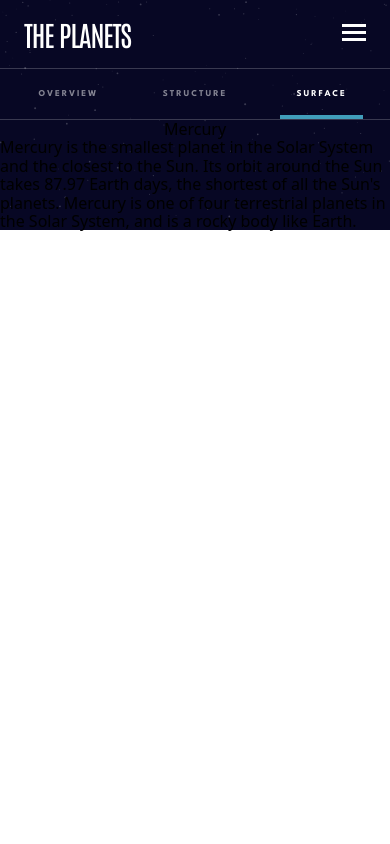
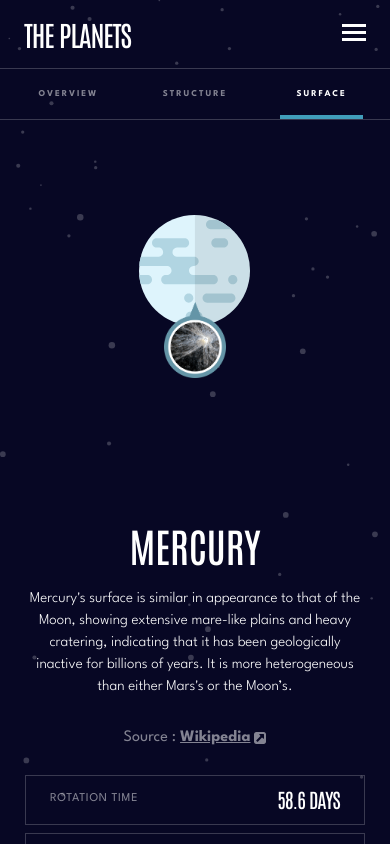
Before and after one commit to stephjoseph/planets-facts-site, a Next.js app: page /mercury in a window 390 px wide. Both pictures are taken after a click on the element "SURFACE". Shown: the top 844 px of the page. Built offline with nearby package versions, Linux system fonts and the light colour scheme.

Commit message:
finish mobile view

```diff
--- /dev/null
+++ b/components/planet/Main.js
@@ -0,0 +1,95 @@
+import { useEffect, useState } from 'react';
+import Image from 'next/image';
+import styles from '../../styles/Planet.module.css';
+import Link from 'next/link';
+
+const Main = ({ planet, color, tabSelected }) => {
+  useEffect(() => {}, [planet]);
+  return (
+    <main className={styles.main}>
+      <div className={styles.planet}>
+        <div className={styles.planet__img}>
+          <Image
+            width={planet.dimensions.mobile}
+            height={planet.dimensions.mobile}
+            alt={`${planet.name} illustration`}
+            src={
+              tabSelected === 'Overview'
+                ? planet.images.planet
+                : tabSelected === 'Structure'
+                ? planet.images.internal
+                : planet.images.planet
+            }
+          />
+        </div>
+        {tabSelected === 'Surface' && (
+          <div className={styles.planet__geologyImg}>
+            <Image
+              width={planet.surface.mobile.width}
+              height={planet.surface.mobile.height}
+              alt={`${planet.name} illustration`}
+              src={planet.images.geology}
+            />
+          </div>
+        )}
+
+        <div className={styles.planet__summary}>
+          <div className={styles.planet__content}>
+            <h1>{planet.name}</h1>
+            <p>
+              {tabSelected === 'Overview'
+                ? planet.overview.content
+                : tabSelected === 'Structure'
+                ? planet.structure.content
+                : tabSelected === 'Surface'
+                ? planet.geology.content
+                : planet.overview.content}
+            </p>
+          </div>
+          <div className={styles.planet__source}>
+            Source :{' '}
+            <Link
+              href={
+                tabSelected === 'Overview'
+                  ? planet.overview.source
+                  : tabSelected === 'Structure'
+                  ? planet.structure.source
+                  : tabSelected === 'Surface'
+                  ? planet.geology.source
+                  : planet.overview.source
+              }
+            >
+              <a>Wikipedia</a>
+            </Link>{' '}
+            <Image
+              width={12}
+              height={12}
+              alt=''
+              src='/assets/icon-source.svg'
+            />
+          </div>
+        </div>
+      </div>
+      <div className={styles.planet__details}>
+        <div className={styles.planet__detail}>
+          <div>Rotation Time</div>
+          <div className={styles.planet__detailValue}>{planet.rotation}</div>
+        </div>
+        <div className={styles.planet__detail}>
+          <div>Revolution Time</div>
+          <div className={styles.planet__detailValue}>{planet.revolution}</div>
+        </div>
+        <div className={styles.planet__detail}>
+          <div>Radius</div>
+          <div className={styles.planet__detailValue}>{planet.radius}</div>
+        </div>
+        <div className={styles.planet__detail}>
+          <div>Average Temp</div>
+          <div className={styles.planet__detailValue}>{planet.temperature}</div>
+        </div>
+      </div>
+    </main>
+  );
+};
+
+export default Main;
--- a/pages/[planet].js
+++ b/pages/[planet].js
@@ -1,8 +1,8 @@
+import { useEffect, useState } from 'react';
 import path from 'path';
 import fs from 'fs/promises';
-import { useEffect, useState } from 'react';
-import styles from '../styles/Planet.module.css';
 import Header from '../components/planet/Header';
+import Main from '../components/planet/Main';
 
 export const getStaticPaths = async () => {
   const filePath = path.join(process.cwd(), 'public', 'data.json');
@@ -73,8 +73,9 @@ const Planet = ({ planet }) => {
   };
 
   useEffect(() => {
+    setPlanetColor(planet);
     setTabSelected('Overview');
-    setPlanetColor(planet);
+    console.log(planet);
   }, [planet]);
 
   return (
@@ -84,8 +85,7 @@ const Planet = ({ planet }) => {
         tabSelected={tabSelected}
         setTabSelected={setTabSelected}
       />
-      {planet.name}
-      <div>{planet.overview.content}</div>
+      <Main planet={planet} color={color} tabSelected={tabSelected} />
     </>
   );
 };
--- a/public/data.json
+++ b/public/data.json
@@ -21,6 +21,25 @@
       "planet": "/assets/planet-mercury.svg",
       "internal": "/assets/planet-mercury-internal.svg",
       "geology": "/assets/geology-mercury.png"
+    },
+    "dimensions": {
+      "mobile": 111,
+      "tablet": 184,
+      "desktop": 290
+    },
+    "surface": {
+      "mobile": {
+        "width": 62.38,
+        "height": 76.16
+      },
+      "tablet": {
+        "width": 103.42,
+        "height": 126.26
+      },
+      "desktop": {
+        "width": 163,
+        "height": 199
+      }
     }
   },
   {
@@ -47,9 +66,23 @@
       "geology": "/assets/geology-venus.png"
     },
     "dimensions": {
-      "mobile": 111,
-      "tablet": 184,
-      "desktop": 290
+      "mobile": 154,
+      "tablet": 253,
+      "desktop": 400
+    },
+    "surface": {
+      "mobile": {
+        "width": 62.38,
+        "height": 76.16
+      },
+      "tablet": {
+        "width": 103.42,
+        "height": 126.26
+      },
+      "desktop": {
+        "width": 163,
+        "height": 199
+      }
     }
   },
   {
@@ -76,9 +109,23 @@
       "geology": "/assets/geology-earth.png"
     },
     "dimensions": {
-      "mobile": 154,
-      "tablet": 253,
-      "desktop": 400
+      "mobile": 173,
+      "tablet": 285,
+      "desktop": 450
+    },
+    "surface": {
+      "mobile": {
+        "width": 62.38,
+        "height": 76.16
+      },
+      "tablet": {
+        "width": 103.42,
+        "height": 126.26
+      },
+      "desktop": {
+        "width": 163,
+        "height": 199
+      }
     }
   },
   {
@@ -108,6 +155,20 @@
       "mobile": 129,
       "tablet": 213,
       "desktop": 336
+    },
+    "surface": {
+      "mobile": {
+        "width": 62.38,
+        "height": 76.16
+      },
+      "tablet": {
+        "width": 103.42,
+        "height": 126.26
+      },
+      "desktop": {
+        "width": 163,
+        "height": 199
+      }
     }
   },
   {
@@ -137,6 +198,20 @@
       "mobile": 224,
       "tablet": 369,
       "desktop": 582
+    },
+    "surface": {
+      "mobile": {
+        "width": 62.38,
+        "height": 76.16
+      },
+      "tablet": {
+        "width": 103.42,
+        "height": 126.26
+      },
+      "desktop": {
+        "width": 163,
+        "height": 199
+      }
     }
   },
   {
@@ -166,6 +241,20 @@
       "mobile": 256,
       "tablet": 422,
       "desktop": 666.09
+    },
+    "surface": {
+      "mobile": {
+        "width": 62.38,
+        "height": 76.16
+      },
+      "tablet": {
+        "width": 103.42,
+        "height": 126.26
+      },
+      "desktop": {
+        "width": 163,
+        "height": 199
+      }
     }
   },
   {
@@ -195,6 +284,20 @@
       "mobile": 176,
       "tablet": 290,
       "desktop": 458
+    },
+    "surface": {
+      "mobile": {
+        "width": 62.38,
+        "height": 76.16
+      },
+      "tablet": {
+        "width": 103.42,
+        "height": 126.26
+      },
+      "desktop": {
+        "width": 163,
+        "height": 199
+      }
     }
   },
   {
@@ -224,6 +327,20 @@
       "mobile": 173,
       "tablet": 285,
       "desktop": 450
+    },
+    "surface": {
+      "mobile": {
+        "width": 62.38,
+        "height": 76.16
+      },
+      "tablet": {
+        "width": 103.42,
+        "height": 126.26
+      },
+      "desktop": {
+        "width": 163,
+        "height": 199
+      }
     }
   }
 ]
--- a/styles/Planet.module.css
+++ b/styles/Planet.module.css
@@ -35,3 +35,113 @@
   color: var(--white);
   border-bottom: 4px solid;
 }
+
+.main {
+  display: flex;
+  width: 100%;
+  flex-direction: column;
+  align-items: center;
+  gap: 1.75rem;
+  color: var(--white);
+  padding: 5.938rem 0rem 2.938rem 0rem;
+}
+
+.planet {
+  display: flex;
+  flex-direction: column;
+  align-items: center;
+  width: 87.2%;
+  gap: 6.125rem;
+  position: relative;
+  padding-top: 19rem;
+}
+
+.planet__img {
+  position: absolute;
+  top: 0;
+}
+
+.planet__geologyImg {
+  position: absolute;
+  top: 86.5px;
+}
+
+.planet__summary {
+  display: flex;
+  flex-direction: column;
+  align-items: center;
+  gap: 2rem;
+}
+.planet__content {
+  display: flex;
+  flex-direction: column;
+  align-items: center;
+  gap: 1rem;
+  text-align: center;
+}
+
+.planet__content h1 {
+  font-family: 'Antonio';
+  font-weight: 500;
+  font-size: 2.5rem;
+  line-height: 3.25rem;
+  letter-spacing: normal;
+  text-transform: uppercase;
+  color: var(--white);
+}
+
+.planet__content p {
+  font-family: 'League Spartan';
+  font-weight: 300;
+  font-size: 0.938rem;
+  line-height: 1.375rem;
+  letter-spacing: normal;
+  color: var(--white);
+}
+
+.planet__source {
+  display: flex;
+  align-items: center;
+  gap: 0.25rem;
+  font-family: 'League Spartan';
+  font-weight: 400;
+  font-size: 1rem;
+  leading: 1.563rem;
+  color: rgba(255, 255, 255, 0.5);
+}
+
+.planet__source a {
+  color: rgba(255, 255, 255, 0.5);
+  font-weight: 700;
+}
+
+.planet__details {
+  display: flex;
+  flex-direction: column;
+  width: 87.2%;
+  gap: 0.5rem;
+}
+
+.planet__detail {
+  display: flex;
+  align-items: center;
+  justify-content: space-between;
+  font-family: 'League Spartan';
+  font-weight: 400;
+  font-size: 0.75rem;
+  line-height: 1rem;
+  letter-spacing: 0.73px;
+  text-transform: uppercase;
+  padding: 0.625rem 1.5rem 0.75rem 1.5rem;
+  color: rgba(255, 255, 255, 0.5);
+  border: 1px solid rgba(255, 255, 255, 0.2);
+}
+
+.planet__detailValue {
+  font-family: 'Antonio';
+  font-weight: 500;
+  font-size: 1.25rem;
+  line-height: 1.625rem;
+  letter-spacing: -0.75px;
+  color: var(--white);
+}
--- a/styles/globals.css
+++ b/styles/globals.css
@@ -1,5 +1,5 @@
 @import 'modern-normalize/modern-normalize.css';
-@import url('https://fonts.googleapis.com/css2?family=Antonio:wght@500&family=League+Spartan:wght@400;700&display=swap');
+@import url('https://fonts.googleapis.com/css2?family=Antonio:wght@500&family=League+Spartan:wght@300;400;700&display=swap');
 
 :root {
   --white: #ffffff;
@@ -15,3 +15,13 @@
   --uranus: #1ec2a4;
   --neptune: #2d68f0;
 }
+
+h1,
+h2,
+h3,
+h4,
+h5,
+h6,
+p {
+  margin: 0;
+}
```
